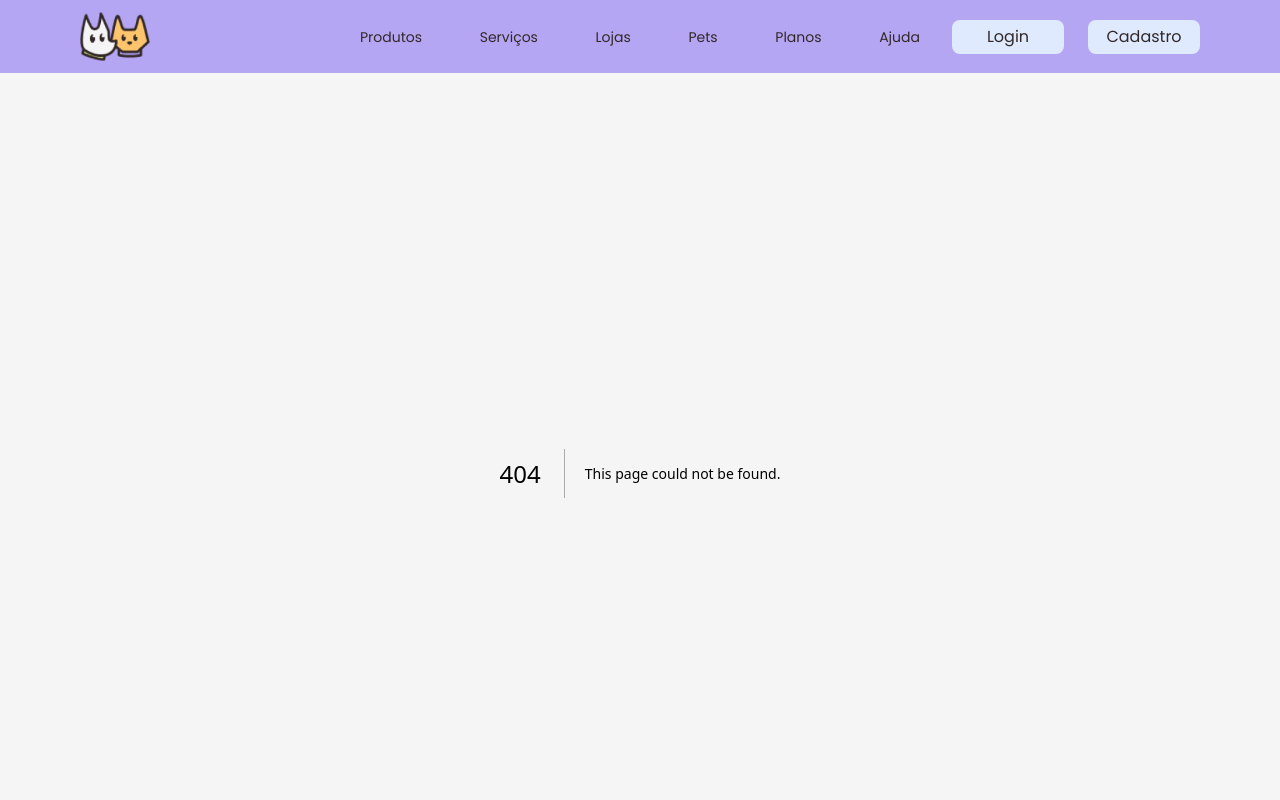
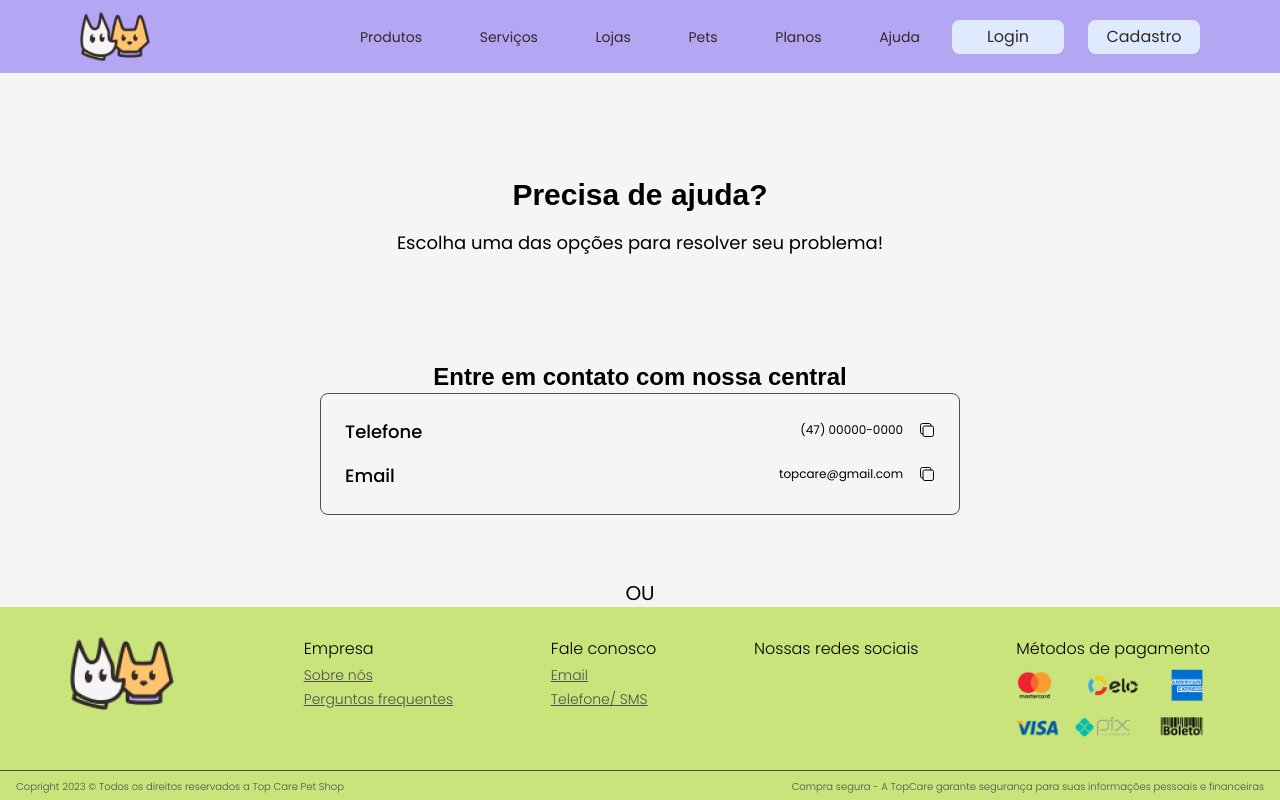
Before and after one commit to Projeto-Top-Care/Top-Care-Front-End, a Next.js app: page /contato in a window 1280 px wide. Before the commit this address had no page. Shown: the top 800 px of the page. Built offline with nearby package versions, Linux system fonts and the light colour scheme; a web font is replaced by a local one.

Commit message:
Criando a página de Contato

```diff
--- /dev/null
+++ b/src/app/contato/page.tsx
@@ -0,0 +1,42 @@
+import { IoCopyOutline } from "react-icons/io5";
+
+export default function Contato() {
+    return (
+        <main className="flex flex-col">
+            <div className="mt-16">
+                <div className="flex flex-col items-center justify-center gap-4 mt-10" >
+                    <h1 className="font-averia text-3xl font-bold color-preto">Precisa de ajuda?</h1>
+                    <p className="font-poppins text-lg color-preto">Escolha uma das opções para resolver seu problema!</p>
+                </div>
+                <div className="flex flex-col items-center justify-center mt-16">
+                    <h1 className="font-averia text-2xl font-bold color-preto mt-10 flex items-starts justify-start">Entre em contato com nossa central</h1>
+                    <div className="border-solid border rounded-lg border-cinza-escuro w-[50%]">
+                        <div className="p-6">
+                            <div className="flex flex-row justify-between">
+                                <p className="font-poppins text-lg font-medium color-preto">Telefone</p>
+                                <div className="flex flex-row gap-4 mt-1">
+                                    <p className="font-poppins text-xs color-cinza-escuro">(47) 00000-0000</p>
+                                    <IoCopyOutline/>
+                                </div>
+                            </div>
+                            <div className="flex flex-row justify-between mt-4">
+                                <p className="font-poppins text-lg font-medium color-preto">Email</p>
+                                <div className="flex flex-row gap-4 mt-1">
+                                    <p className="font-poppins text-xs color-cinza-escuro">topcare@gmail.com</p>
+                                    <IoCopyOutline/>
+                                </div>
+                            </div>
+                        </div>
+                    </div>
+                </div>
+                <div>
+                    <div className="flex flex-row justify-center items-center mt-16 font-regular">
+                        <div className="w-30 h-30"></div>
+                        <h1 className="font-poppins text-xl clor-cinza-escuro">OU</h1>
+                        <div></div>
+                    </div>
+                </div>
+            </div>
+        </main>
+    )
+}
```
